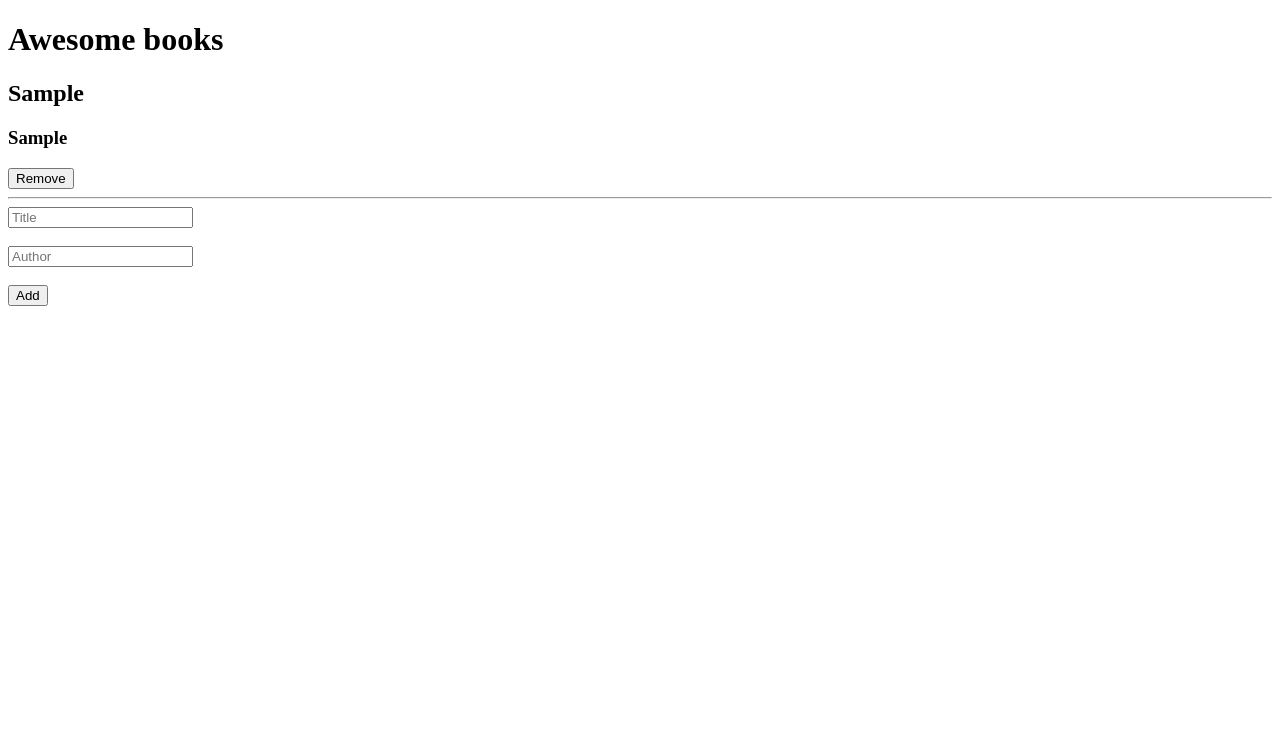
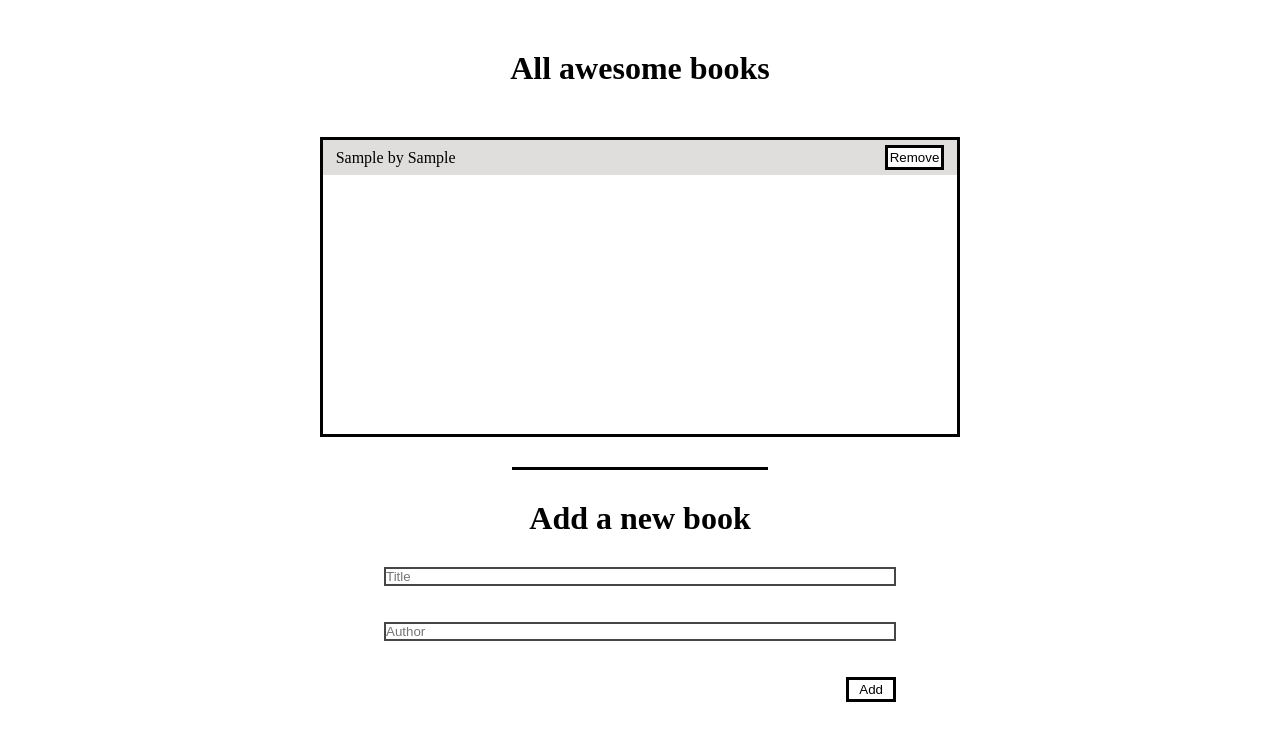
Before and after one commit to jorgegoco/Awesome_Books, a website: page index.html in a window 1280 px wide. Both pictures are taken after typing "Sample", "Sample" into the empty fields and a click on the button "Add". Drawn offline with Linux system fonts and the light colour scheme.

Commit message:
Add some styling to the webpage

```diff
--- a/assets/scripts/main.js
+++ b/assets/scripts/main.js
@@ -1,7 +1,6 @@
 class Collection {
 
   constructor() {
-    // this.arr = new Array();
     this.arr = JSON.parse(localStorage.getItem('booksData')) || [];
   }
 
@@ -26,22 +25,19 @@ const bookList = document.querySelector('.book-list');
 function reLoad() {
   bookList.replaceChildren();
   for (let i = 0; i < books.length; i += 1) {
-    const h2 = document.createElement('h2');
-    const h2Text = document.createTextNode(`${books[i].title}`);
-    h2.appendChild(h2Text);
-    bookList.appendChild(h2);
-    const h3 = document.createElement('h3');
-    const h3Text = document.createTextNode(`${books[i].author}`);
-    h3.appendChild(h3Text);
-    bookList.appendChild(h3);
+    const div = document.createElement('div');
+    div.className = 'book-element';
+    const p = document.createElement('p');
+    const pText = document.createTextNode(`${books[i].title} by ${books[i].author}`);
+    p.appendChild(pText);
+    div.appendChild(p);
     const button = document.createElement('button');
     button.className = 'button';
     button.id = `button${i}`;
     const buttonText = document.createTextNode('Remove');
     button.appendChild(buttonText);
-    bookList.appendChild(button);
-    const hr = document.createElement('hr');
-    bookList.appendChild(hr);
+    div.appendChild(button);
+    bookList.appendChild(div);
   }
   const allButtons = Array.from(document.querySelectorAll('.button'));
   allButtons.forEach((allButton) => {
--- a/assets/stylesheets/main.css
+++ b/assets/stylesheets/main.css
@@ -1,3 +1,76 @@
 * {
+  box-sizing: border-box;
+  margin: 0;
+  padding: 0;
+  border: 0;
   font-style: normal;
 }
+
+header {
+  text-align: center;
+  margin-top: 50px;
+  margin-bottom: 50px;
+}
+
+.book-list {
+  width: 50%;
+  height: 300px;
+  margin: auto;
+  border: 3px solid black;
+  display: flex;
+  flex-direction: column;
+  row-gap: 5px;
+  overflow-y: auto;
+}
+
+.book-element {
+  display: flex;
+  justify-content: space-between;
+  align-items: center;
+  padding: 5px 2%;
+}
+
+div div:nth-child(odd) {
+  background-color: rgb(224, 221, 221);
+}
+
+.button {
+  padding: 2px;
+  border: 3px solid black;
+  background: white;
+  cursor: pointer;
+}
+
+.black-line {
+  border-bottom: 3px solid black;
+  width: 20%;
+  margin: auto;
+  margin-top: 30px;
+  margin-bottom: 30px;
+}
+
+.form {
+  width: 40%;
+  margin: auto;
+  display: flex;
+  flex-direction: column;
+  justify-content: center;
+  align-items: center;
+}
+
+.form h1 {
+  margin-bottom: 30px;
+}
+
+.form input {
+  border: 2px solid #454646;
+  width: 100%;
+}
+
+.form-button {
+  padding: 2px 10px;
+  border: 3px solid black;
+  background: white;
+  cursor: pointer;
+  align-self: flex-end;
+}
--- a/index.html
+++ b/index.html
@@ -10,14 +10,16 @@
 
 <body>
   <header>
-    <h1>Awesome books</h1>
+    <h1>All awesome books</h1>
   </header>
   <div class="book-list">
   </div>
+  <hr class="black-line">
   <form class="form" action="#" method="post">
+    <h1>Add a new book</h1>
     <input name="title" placeholder="Title" required /><br><br>
     <input name="author" placeholder="Author" required /><br><br>
-    <button type="submit">Add</button>
+    <button  class="form-button" type="submit">Add</button>
   </form>
   <script src="./assets/scripts/main.js"></script>
 </body>
```
